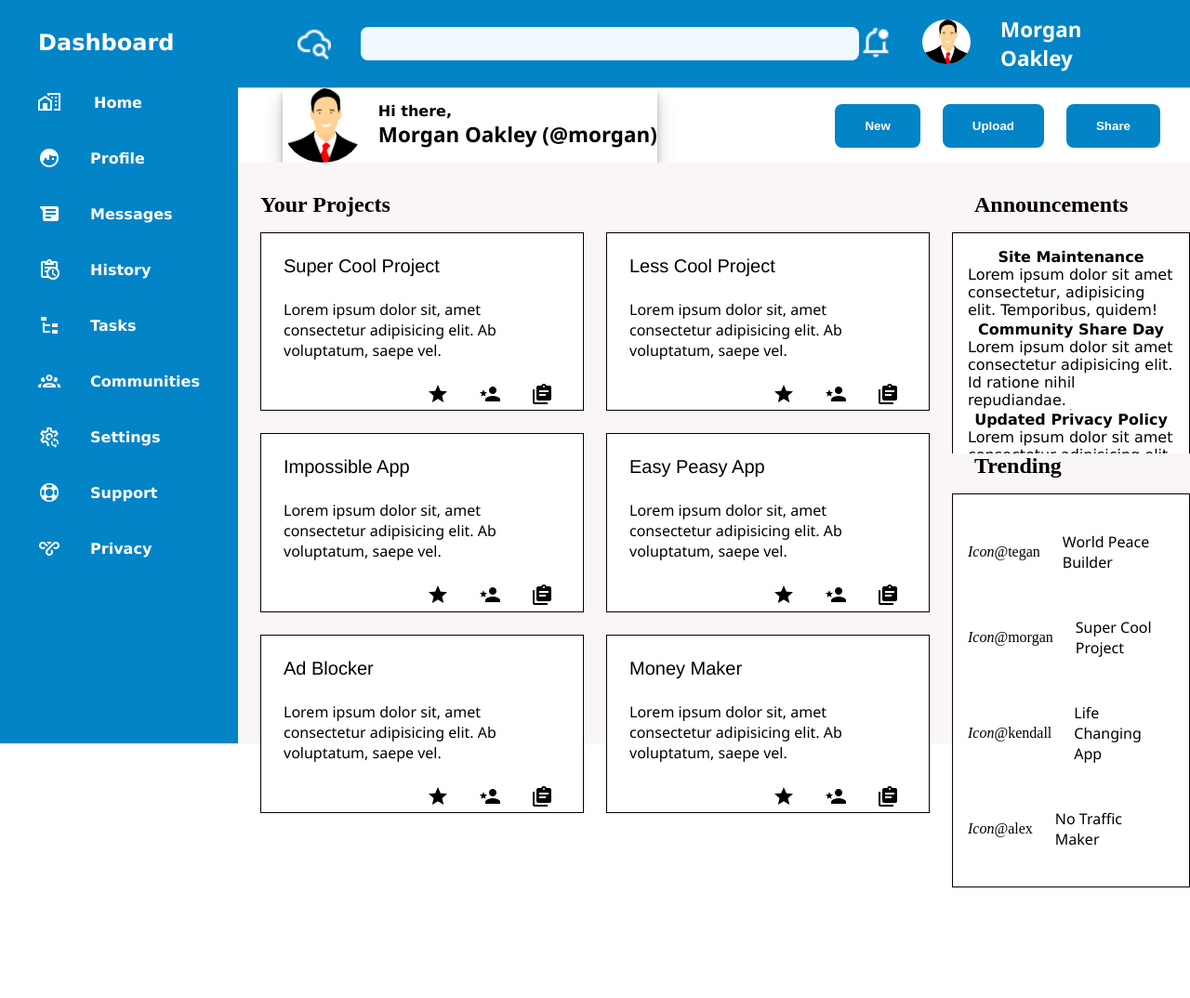
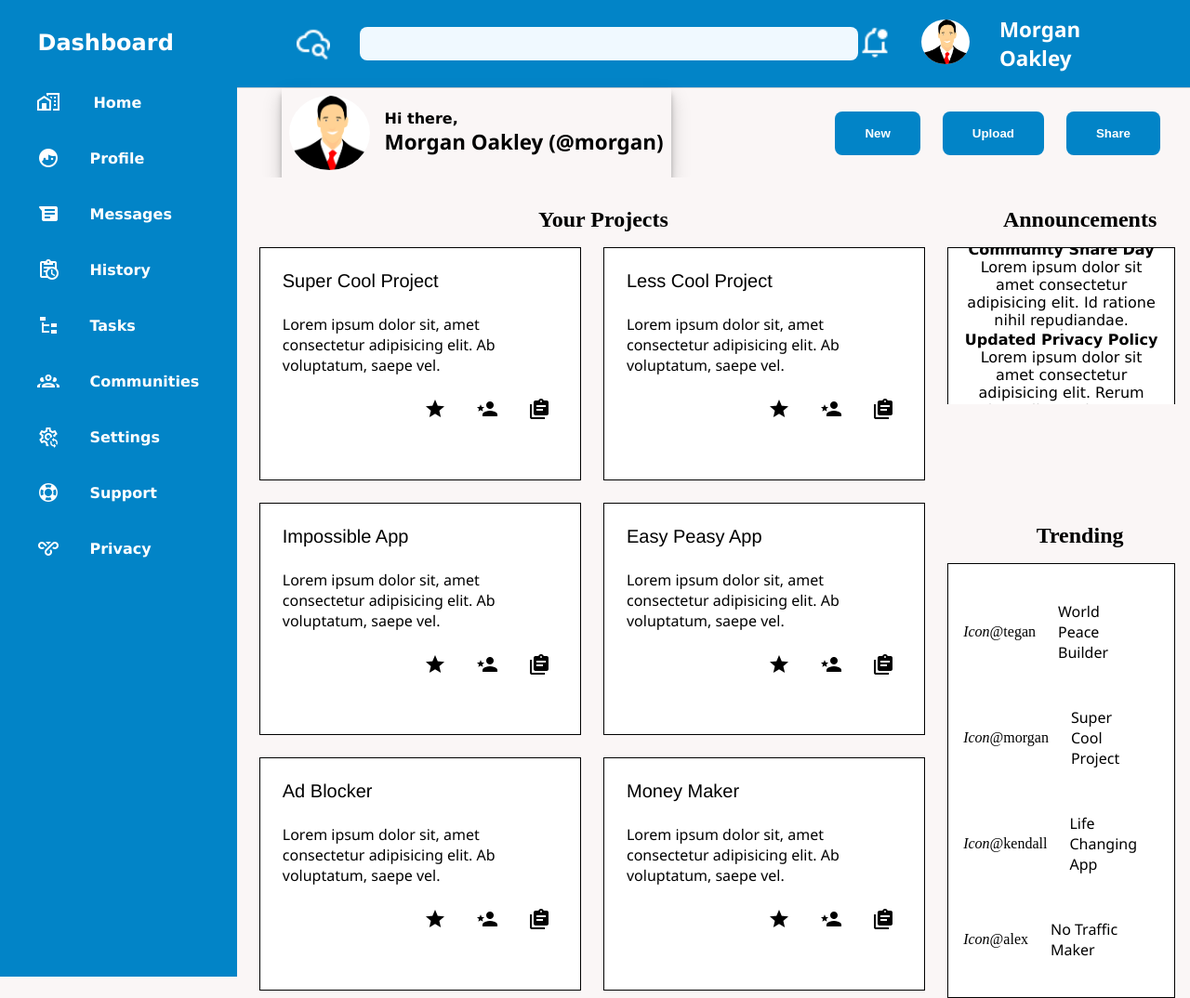
Before and after one commit to polystate/admin-dashboard, a plain HTML site: page index.html in a window 1280 px wide. Shown: the whole page at 93% size. Before the commit the page ends 955 px from the top, so only its background shows below. Drawn offline with Linux system fonts and the light colour scheme.

Commit message:
Margin bottom of page fixed

```diff
--- a/index.html
+++ b/index.html
@@ -121,7 +121,7 @@
     </nav>
     <section id="projects">
       <div class="content-header">
-        <h2>Your Projects</h2>
+        <h2 id="project-header">Your Projects</h2>
       </div>
       <div id="card-grid">
         <div class="card">
@@ -202,12 +202,12 @@
       <div class="content-header">
         <h2>Announcements</h2>
       </div>
-      <div class="right-content">
-        <p class="right-header">Site Maintenance</p>
+      <div class="right-content" id="fix-right">
+        <!-- <p class="right-header">Site Maintenance</p>
         <p class="right-text">
           Lorem ipsum dolor sit amet consectetur, adipisicing elit. Temporibus,
           quidem!
-        </p>
+        </p> -->
         <hr />
         <p class="right-header">Community Share Day</p>
         <p class="right-text">
--- a/styles.css
+++ b/styles.css
@@ -2,6 +2,13 @@
   --dashboard-bg: #0284c7;
   --content-bg: rgb(250, 246, 246);
   --main-text: white;
+}
+
+html, body{
+  height: 100%;
+  width: 100%;
+  /* margin: 0;
+  padding: 0; */
 }
 
 * {
@@ -16,8 +23,8 @@ li {
 body {
   display: grid;
   grid-template-columns: repeat(5, 1fr);
-  grid-template-rows: repeat(5, 1fr);
-  height: 100vh;
+  grid-template-rows: repeat(6, 1fr);
+  background-color: var(--content-bg);
 }
 
 /*Header*/
@@ -99,6 +106,7 @@ header {
   gap: 1rem;
   margin-left: 3rem;
   box-shadow: rgba(0, 0, 0, 0.19) 0px 10px 20px, rgba(0, 0, 0, 0.23) 0px 6px 6px;
+  padding: 0.5rem;
 }
 
 #avatar-big {
@@ -139,7 +147,7 @@ nav {
   flex-direction: column;
   background: var(--dashboard-bg);
   align-items: center;
-  height: 100%;
+  height: 155%;
 }
 
 h1 {
@@ -178,13 +186,18 @@ h1 {
   background-color: var(--content-bg);
 }
 
+#project-header{
+  text-align: center;
+}
+
 #card-grid {
   display: grid;
   grid-template-rows: repeat(3, 1fr);
   grid-template-columns: repeat(2, 1fr);
-  height: 100%;
+  height: 100vh;
   gap: 1.5rem;
   margin: 0 1.5rem 0 1.5rem;
+  scroll-behavior: smooth;
 }
 
 .content-header {
@@ -226,6 +239,9 @@ h1 {
   grid-row: 2 / 4;
   grid-column: 5 / 6;
   background-color: var(--content-bg);
+  text-align: center;
+  scroll-behavior: smooth;
+  height: 10rem;
 }
 
 .right-header {
@@ -247,6 +263,15 @@ h1 {
   flex-direction: column;
   justify-content: center;
   align-items: center;
+  /* scroll-behavior: smooth; */
+  margin-right: 1rem;
+}
+
+#fix-right{
+  /* scroll-behavior: auto; */
+  overflow: auto;
+  /* scroll-behavior: auto; */
+  height: 100%;
 }
 
 /*Trending*/
@@ -259,6 +284,8 @@ h1 {
 
 #trending-header {
   margin-top: auto;
+  text-align: center;
+  margin-top: 8rem;
 }
 
 .screen-name {
```
